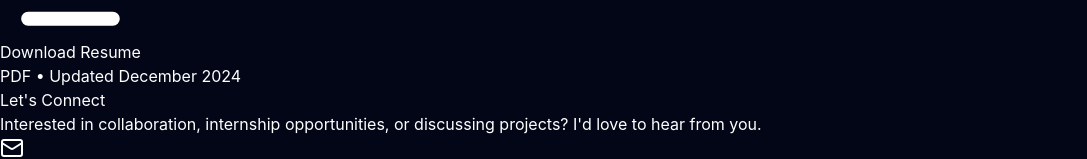
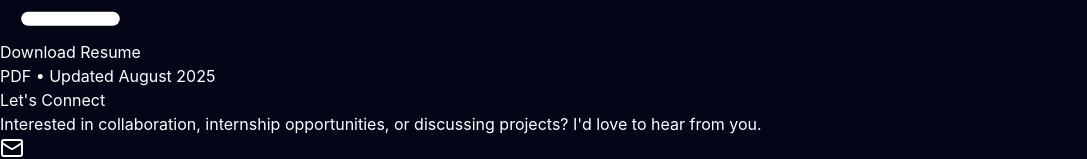
Before and after one commit to efuayankey/efua-portfolio, a React (Vite) app: page / in a window 1280 px wide. Shown: the part 10337-10496 px from the top of the page, without its empty margins (0-1087 px from the left). Built offline with nearby package versions, Linux system fonts and the light colour scheme.

Commit message:
Updated portfolio

```diff
--- a/src/components/sections/ResumePage.jsx
+++ b/src/components/sections/ResumePage.jsx
@@ -31,7 +31,7 @@ const ResumePage = ({ isDark }) => {
               // For now, we'll create a placeholder action
               // In a real implementation, this would download the actual resume
               const link = document.createElement('a');
-              link.href = '#'; // Replace with actual resume URL
+              link.href = 'https://docs.google.com/document/d/1KMC_66sOiqt390Hv1AKY3mAlnCYfbdV8KTr_0nGYHaU/edit?usp=sharing'; // Replace with actual resume URL
               link.download = 'Efua_Yankey_Resume.pdf';
               document.body.appendChild(link);
               link.click();
@@ -50,7 +50,7 @@ const ResumePage = ({ isDark }) => {
           </button>
 
           <div className={`text-sm ${isDark ? 'text-slate-400' : 'text-gray-500'}`}>
-            PDF • Updated December 2024
+            PDF • Updated August 2025
           </div>
         </div>
       </div>
```
Also changed, not shown: 1 other file (tests, documents, lock files or other folders).
